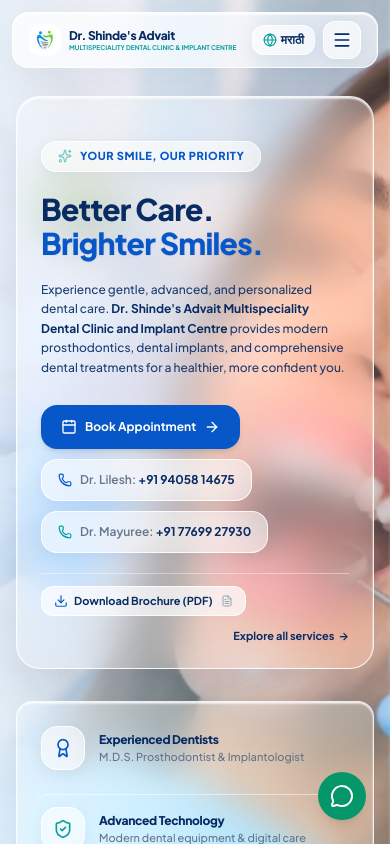
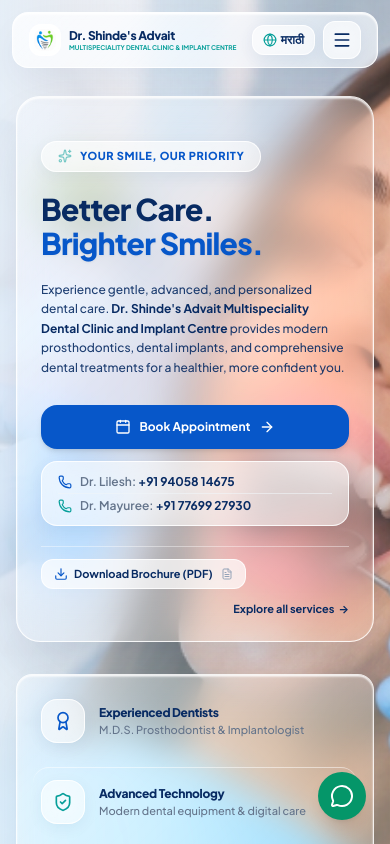
Before and after one commit to Resourcia212/Advait, a React (Vite) app: page / in a window 390 px wide. Shown: the top 844 px of the page. Built offline with nearby package versions, Linux system fonts and the light colour scheme.

Commit message:
Format dual doctor phone numbers into single card in Hero section

```diff
--- a/src/components/hero/HeroSection.tsx
+++ b/src/components/hero/HeroSection.tsx
@@ -157,37 +157,41 @@
               </p>
 
               {/* Action Buttons */}
-              <div className="pt-2 flex flex-wrap items-stretch sm:items-center gap-2.5 sm:gap-3">
+              <div className="pt-2 flex flex-col sm:flex-row items-stretch sm:items-center gap-3">
                 <button
                   onClick={onOpenAppointmentModal}
-                  className="inline-flex items-center justify-center gap-2 px-5 sm:px-6 py-3.5 rounded-2xl bg-advait-blue hover:bg-advait-blue-dark text-white font-bold text-xs sm:text-sm shadow-md hover:shadow-lg transition-all active:scale-95 group shrink-0"
+                  className="inline-flex items-center justify-center gap-2 px-6 py-3.5 rounded-2xl bg-advait-blue hover:bg-advait-blue-dark text-white font-bold text-xs sm:text-sm shadow-md hover:shadow-lg transition-all active:scale-95 group shrink-0"
                 >
                   <Calendar className="w-4 h-4" />
                   <span>{currentLang === 'en' ? 'Book Appointment' : 'भेट निश्चित करा'}</span>
                   <ArrowRight className="w-4 h-4 group-hover:translate-x-1 transition-transform" />
                 </button>
 
+                {/* Single Dual-Doctor Contact Card matching Navbar */}
+                <div className="glass-pill flex flex-col justify-center px-4 py-2 rounded-2xl shadow-xs border border-white/80 hover:bg-white/80 transition-all text-xs font-bold text-advait-navy divide-y divide-slate-100/60">
                   <a
                     href={`tel:${PRIMARY_PHONE}`}
-                  className="inline-flex items-center justify-center gap-2 px-4 py-3 sm:py-3.5 rounded-2xl glass-pill hover:bg-white/90 text-advait-navy font-bold text-xs sm:text-sm transition-all shadow-xs hover:scale-[1.02] active:scale-95 group whitespace-nowrap"
+                    className="flex items-center gap-2 py-1 hover:text-advait-blue transition-colors group/call leading-tight"
                     title="Call Dr. Lilesh A. Shinde"
+                    aria-label={`Call Dr. Lilesh A. Shinde at ${DISPLAY_PRIMARY_PHONE}`}
                   >
-                  <Phone className="w-3.5 h-3.5 sm:w-4 sm:h-4 text-advait-blue group-hover:scale-110 transition-transform shrink-0" />
-                  <span>
+                    <Phone className="w-3.5 h-3.5 text-advait-blue group-hover/call:scale-110 transition-transform shrink-0" />
+                    <span className="whitespace-nowrap">
                       <span className="font-semibold text-slate-500">Dr. Lilesh:</span> {DISPLAY_PRIMARY_PHONE}
                     </span>
                   </a>
-
                   <a
                     href={`tel:${SECONDARY_PHONE}`}
-                  className="inline-flex items-center justify-center gap-2 px-4 py-3 sm:py-3.5 rounded-2xl glass-pill hover:bg-white/90 text-advait-navy font-bold text-xs sm:text-sm transition-all shadow-xs hover:scale-[1.02] active:scale-95 group whitespace-nowrap"
+                    className="flex items-center gap-2 py-1 hover:text-advait-teal transition-colors group/call leading-tight"
                     title="Call Dr. Mayuree L. Shinde (Patil)"
+                    aria-label={`Call Dr. Mayuree L. Shinde at ${DISPLAY_SECONDARY_PHONE}`}
                   >
-                  <Phone className="w-3.5 h-3.5 sm:w-4 sm:h-4 text-advait-teal group-hover:scale-110 transition-transform shrink-0" />
-                  <span>
+                    <Phone className="w-3.5 h-3.5 text-advait-teal group-hover/call:scale-110 transition-transform shrink-0" />
+                    <span className="whitespace-nowrap">
                       <span className="font-semibold text-slate-500">Dr. Mayuree:</span> {DISPLAY_SECONDARY_PHONE}
                     </span>
                   </a>
+                </div>
               </div>
 
               {/* Bottom Quick Links & One-Click Brochure Download */}
```
Lines whose indentation alone changed are shown as unchanged.
